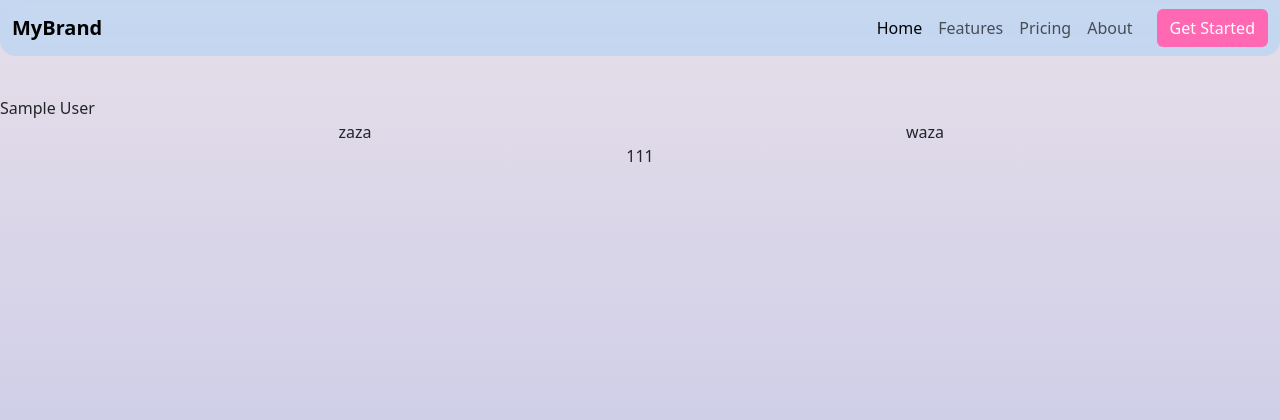
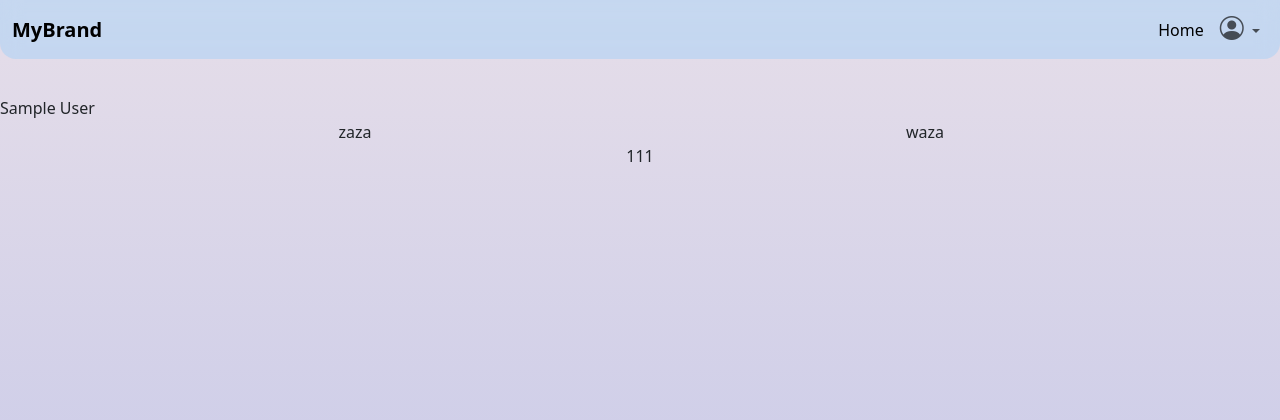
Before and after one commit to Hriis1/TUChoises, a PHP site: page / in a window 1280 px wide. Shown: the top 420 px of the page. Run offline with PHP 8.4, Linux system fonts and the light colour scheme; the visitor is signed in with stand-in values (Sample User, id 1); tables that the repository leaves empty or names only in its code hold one stand-in row (values such as "Sample post").

Commit message:
profile icon

```diff
--- a/header.php
+++ b/header.php
@@ -29,6 +29,8 @@ echo $user->getNames();
     <title>Site Header</title>
     <link href="https://cdn.jsdelivr.net/npm/bootstrap@5.3.5/dist/css/bootstrap.min.css" rel="stylesheet"
         integrity="sha384-SgOJa3DmI69IUzQ2PVdRZhwQ+dy64/BUtbMJw1MZ8t5HZApcHrRKUc4W0kG879m7" crossorigin="anonymous">
+    <link rel="stylesheet" href="https://cdn.jsdelivr.net/npm/bootstrap-icons@1.10.5/font/bootstrap-icons.css">
+
 
     <link rel="stylesheet" href="css/navbar.css">
 
@@ -68,19 +70,21 @@ echo $user->getNames();
                 <div class="collapse navbar-collapse" id="mainNav">
                     <ul class="navbar-nav ms-auto mb-2 mb-lg-0 align-items-lg-center">
                         <li class="nav-item">
-                            <a class="nav-link active" href="#">Home</a>
+                            <a class="nav-link active" href="index.php">Home</a>
                         </li>
-                        <li class="nav-item">
-                            <a class="nav-link" href="#">Features</a>
-                        </li>
-                        <li class="nav-item">
-                            <a class="nav-link" href="#">Pricing</a>
-                        </li>
-                        <li class="nav-item">
-                            <a class="nav-link" href="#">About</a>
-                        </li>
-                        <li class="nav-item d-lg-block">
-                            <button class="btn btn-pink ms-lg-3">Get Started</button>
+                        <li class="nav-item dropdown">
+                            <a class="nav-link dropdown-toggle" href="#" id="profileDropdown" role="button"
+                                data-bs-toggle="dropdown" aria-expanded="false">
+                                <i class="bi bi-person-circle fs-4"></i>
+                            </a>
+                            <ul class="dropdown-menu dropdown-menu-end" aria-labelledby="profileDropdown">
+                                <li><a class="dropdown-item" href="#">Profile</a></li>
+                                <li><a class="dropdown-item" href="#">Settings</a></li>
+                                <li>
+                                    <hr class="dropdown-divider">
+                                </li>
+                                <li><a class="dropdown-item" href="#">Logout</a></li>
+                            </ul>
                         </li>
                     </ul>
                 </div>
```
